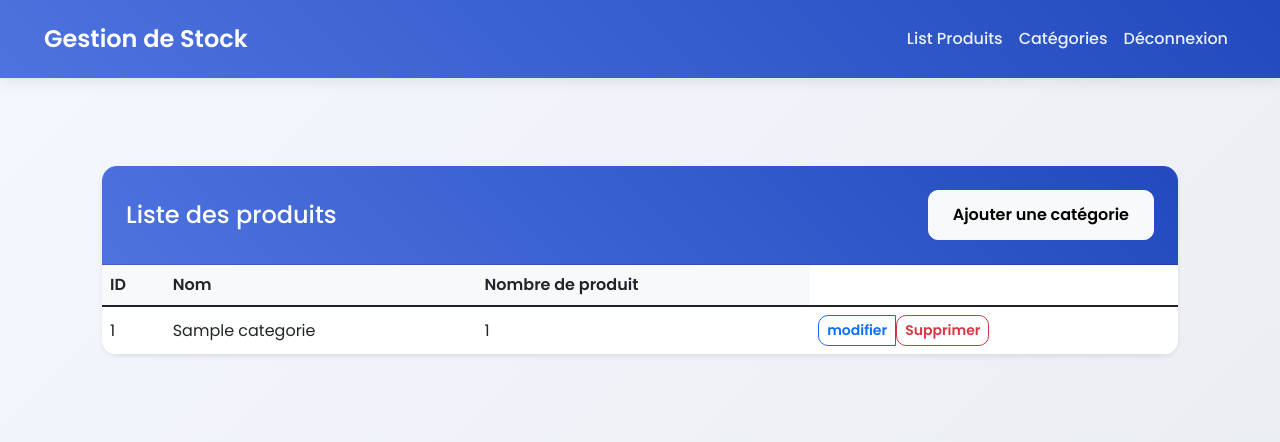
After one commit to M1cki0g/gestion-de-stock, a Django app: page /list_categorie/ in a window 1280 px wide. The commit adds this page. Shown: the top 442 px of the page. Run offline with Django 5.2, Linux system fonts and the light colour scheme; a user stored in the database is signed in; tables that the repository leaves empty hold one stand-in row (values such as "Sample post").

Commit message:
cat modification

```diff
--- a/crud_produit/forms.py
+++ b/crud_produit/forms.py
@@ -60,6 +60,7 @@ class CategorieForm(forms.ModelForm):
             })
             }
 
+
 class Modifier_prd(forms.ModelForm):
     class Meta:
         model = Produit
--- a/crud_produit/models.py
+++ b/crud_produit/models.py
@@ -15,6 +15,7 @@ def file_path(instance, filename):
 class Categorie(models.Model):
     user = models.ForeignKey(User, on_delete=models.CASCADE)
     nom = models.CharField(max_length=100)
+    nb_products = models.IntegerField(default=0)
 
     def __str__(self):
         return self.nom
--- /dev/null
+++ b/crud_produit/templates/list_categorie.html
@@ -0,0 +1,126 @@
+{% extends 'base.html' %}
+
+{% block content %}
+<div class="container">
+    <div class="card shadow-sm mb-4">
+        <div class="card-header bg-primary text-white d-flex justify-content-between align-items-center">
+            <h4 class="mb-0">Liste des produits</h4>
+            <a href="{% url 'creer_categorie' %}" class="btn btn-light">
+                <i class="fas fa-plus"></i> Ajouter une catégorie
+            </a>
+        </div>
+        <div class="card-body p-0">
+            <div class="table-responsive">
+                <table class="table table-hover mb-0">
+                    <thead>
+                        <tr>
+                            <th>ID</th>
+                            <th>Nom</th>
+                            <th>Nombre de produit</th>
+
+                        </tr>
+                    </thead>
+                    <tbody>
+                        {% for categories in categories %}
+                        <tr>
+                            <td>{{ categories.id }}</td>
+
+                            <td>{{ categories.nom }}</td>
+                            <td>{{ categories.nb_products }}</td>
+
+
+
+                            <td>
+                                <div class="btn-group">
+
+                                        <a href="{% url 'modifier_cat' categories.id %}" class="btn btn-sm btn-outline-primary">modifier
+                                            <i class="fas fa-edit"></i>
+                                        </a>
+                                        <form action="{% url 'supprimer_cat' categories.id %}" method="post" class="d-inline">
+                                            {% csrf_token %}
+                                        <button type="submit" class="btn btn-sm btn-outline-danger" onclick="return confirm('Êtes-vous sûr de vouloir supprimer ce produit ?');">
+                                            <i class="fas fa-trash"></i> Supprimer
+                                        </button>
+                                        </form>
+
+
+                                </div>
+                            </td>
+                        </tr>
+                        {% empty %}
+                        <tr>
+                            <td colspan="7" class="text-center py-4">
+                                <div class="empty-state">
+                                    <i class="fas fa-box fa-3x mb-3"></i>
+                                    <h5>Aucun produit trouvé</h5>
+                                    <p class="text-muted">Commencez par ajouter votre premier produit</p>
+                                    <a href="{% url 'ajouter_produit' %}" class="btn btn-primary">
+                                        Ajouter un produit
+                                    </a>
+                                </div>
+                            </td>
+                        </tr>
+                        {% endfor %}
+                    </tbody>
+                </table>
+            </div>
+        </div>
+    </div>
+</div>
+
+<style>
+    .product-thumbnail {
+        width: 50px;
+        height: 50px;
+        object-fit: cover;
+        border-radius: 8px;
+    }
+
+    .no-image {
+        width: 50px;
+        height: 50px;
+        background-color: #f8f9fa;
+        border-radius: 8px;
+        display: flex;
+        align-items: center;
+        justify-content: center;
+        font-size: 0.8rem;
+        color: #6c757d;
+    }
+
+    .table th {
+        background-color: #f8f9fa;
+        font-weight: 600;
+        border-top: none;
+    }
+
+    .table td {
+        vertical-align: middle;
+    }
+
+    .badge {
+        padding: 0.5em 0.8em;
+        font-weight: 500;
+    }
+
+    .empty-state {
+        padding: 2rem;
+        text-align: center;
+        color: #6c757d;
+    }
+
+    .btn-group .btn {
+        padding: 0.25rem 0.5rem;
+    }
+
+    .card {
+        border-radius: 15px;
+        overflow: hidden;
+    }
+
+    .card-header {
+        background: linear-gradient(45deg, var(--primary-color), var(--secondary-color));
+        padding: 1.5rem;
+    }
+</style>
+{% endblock %}
--- a/crud_produit/urls.py
+++ b/crud_produit/urls.py
@@ -6,12 +6,15 @@ from django.conf import settings
 from django.conf.urls.static import static
 
 urlpatterns = [
-    path('admin/', admin.site.urls),
+
     path('ajouter_produit/', views.ajouter_produit, name='ajouter_produit'),
     path('list_produit/', views.list_product, name='list_produit'),
+        path('list_categorie/', views.categorie_list, name='list_categorie'),
     path('creer_categorie/', views.creer_categorie, name='creer_categorie'),
     path('list_produit/modifier_prd/<int:produit_id>/', views.modifier_produit, name='modifier_produit'),
     path('list_produit/supprimer_prd/<int:produit_id>/', views.supprimer_produit, name='supprimer_produit'),
+     path('<int:cat_id>', views.modifier_cat, name='modifier_cat'),
+    path('/<int:cat_id>/', views.supprimer_cat, name='supprimer_cat'),
 ]
 if settings.DEBUG:
     urlpatterns += static(settings.MEDIA_URL, document_root=settings.MEDIA_ROOT)
--- a/crud_produit/views.py
+++ b/crud_produit/views.py
@@ -1,3 +1,4 @@
+
 from django.shortcuts import render, redirect
 from .models import Produit, Categorie
 from django.contrib.auth.decorators import login_required
@@ -21,16 +22,30 @@ def ajouter_produit(request):
                 description=form.cleaned_data['description'],
                 image=form.cleaned_data.get('image')
             )
+            categorie.nb_products += 1
+            categorie.save()
             messages.success(request, 'Produit ajouté avec succès!')
             return redirect('list_produit')
     else:
         form = gestionProduct(user=request.user)
     return render(request, 'ajouter_prd.html', {'form': form})
 
+
+
 @login_required
 def list_product(request):
     produits = Produit.objects.filter(user=request.user)
     return render(request, 'list_prd.html', {'produits': produits})
+
+
+
+
+@login_required
+def categorie_list(request):
+    categories=Categorie.objects.filter(user=request.user)
+    return render (request, 'list_categorie.html', {'categories': categories})
+
+
 
 @login_required
 def creer_categorie(request):
@@ -50,6 +65,11 @@ def creer_categorie(request):
         form = CategorieForm()
     return render(request, 'creer_categorie.html', {'form': form})
 
+
+
+
+
+
 def modifier_produit(request, produit_id):
     produit = get_object_or_404(Produit, id=produit_id)
 
@@ -63,9 +83,34 @@ def modifier_produit(request, produit_id):
 
     return render(request, 'modifier_prd.html', {'form': form})
 
+def modifier_cat(request,cat_id):
+    categorie=get_object_or_404(Categorie,id=cat_id)
+    if request.method == 'POST':
+        form=CategorieForm(request.POST,instance=categorie)
+        if form.is_valid():
+            form.save()
+            return redirect('list_categorie')
+    else:
+        form=CategorieForm(instance=categorie)
+    return render(request,'modifier_categorie.html',{'form':form})
+
+
+
+
+
 def supprimer_produit(request, produit_id):
     produit = get_object_or_404(Produit, id=produit_id)
     if request.method == 'POST':
+        produit.categorie.nb_products -= 1
+        produit.categorie.save()
         produit.delete()
         return redirect('list_produit')
     return redirect('list_produit')
+
+
+def supprimer_cat(request, cat_id):
+    categorie = get_object_or_404(Categorie, id=cat_id)
+    if request.method == 'POST':
+        categorie.delete()
+        return redirect('list_categorie')
+    return redirect('list_categorie')
--- a/gestion/templates/base.html
+++ b/gestion/templates/base.html
@@ -125,11 +125,10 @@
                         <li class="nav-item">
                             <a class="nav-link" href="{% url 'list_produit' %}">List Produits</a>
                         </li>
+
+
                         <li class="nav-item">
-                            <a class="nav-link" href="{% url 'ajouter_produit' %}">Ajouter</a>
-                        </li>
-                        <li class="nav-item">
-                            <a class="nav-link" href="{% url 'creer_categorie' %}">Catégories</a>
+                            <a class="nav-link" href="{% url 'list_categorie' %}">Catégories</a>
                         </li>
                         <li class="nav-item">
                             <a class="nav-link" href="{% url 'logout' %}">Déconnexion</a>
```
Also changed, not shown: crud_produit/templates/base.html (deleted, +0 -156 lines), crud_produit/templates/modifier_categorie.html (added, +13 -0 lines), crud_produit/templatetags/form_tags.py (added, +7 -0 lines), crud_produit/migrations/0006_categorie_nb_products.py (added), crud_produit/templatetags/__init__.py (added), media/uploads/2025-05-07_18-53-21_Screenshot_2024-11-17_174122.png (added), media/uploads/2025-05-09_15-05-02_Coffe_Time_1.png (added), media/uploads/2025-05-09_15-48-43_emsi.png (added), media/uploads/2025-05-09_16-03-52_1334108.jpeg (added), media/uploads/2025-05-09_16-43-13_1334108.jpeg (added), 1 other file.
